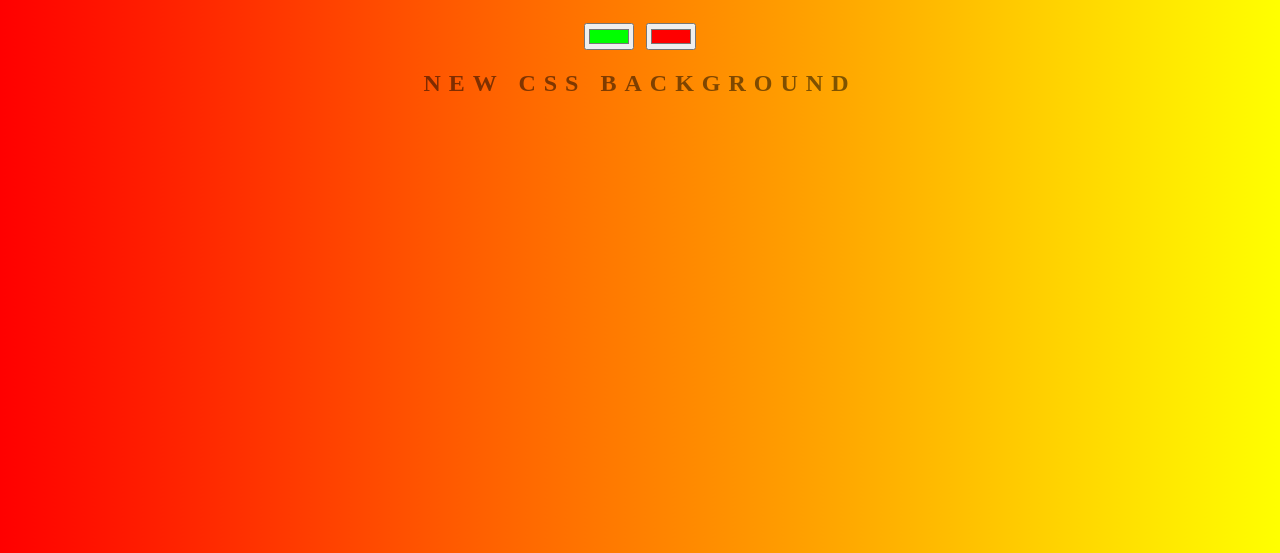
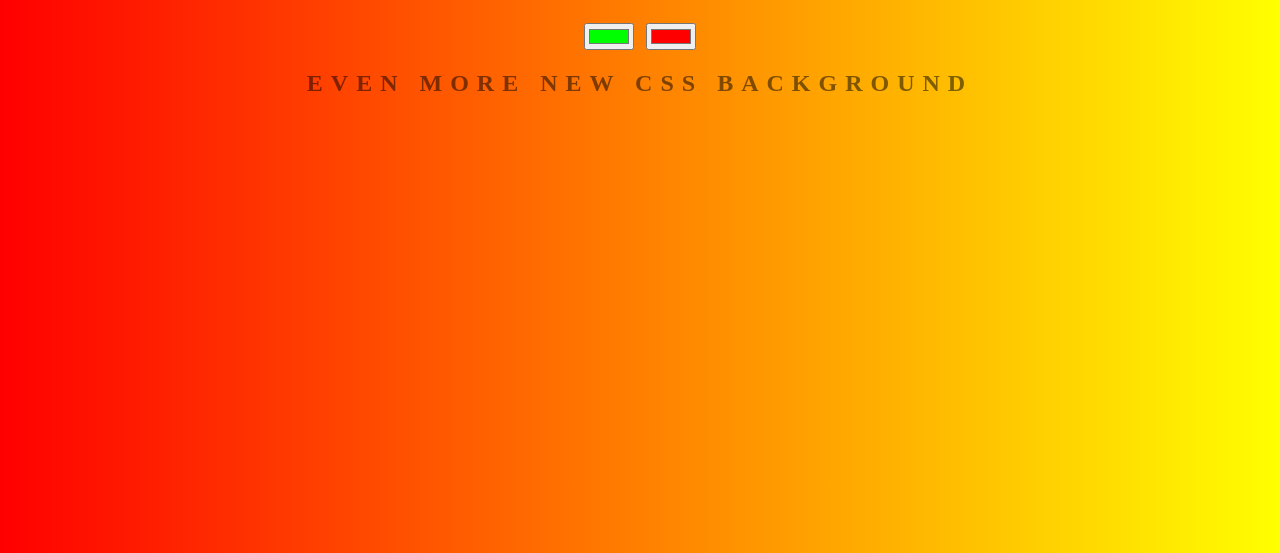
Before and after one commit to woodmatt/background-generator, a plain HTML site: page index.html in a window 1280 px wide. Shown: the part 247-800 px from the top of the page. Drawn offline with Linux system fonts and the light colour scheme.

Commit message:
testing token

```diff
--- a/index.html
+++ b/index.html
@@ -8,7 +8,7 @@
 	<h1>Super Sweet Background Generator</h1>
 	<input class="color1" type="color" name="color1" value="#00ff00">
 	<input class="color2" type="color" name="color2" value="#ff0000">
-	<h2>New CSS Background</h2>
+	<h2>Even more new CSS Background</h2>
 	<h3></h3>
 	<script type="text/javascript" src="script.js"></script>
 </body>
```
